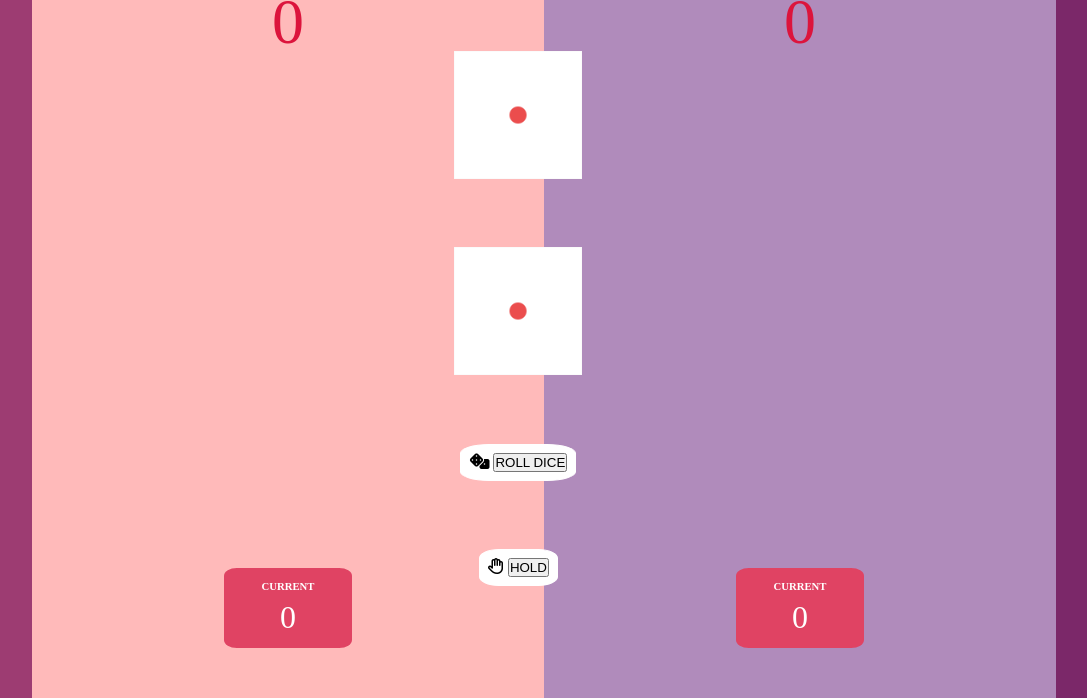
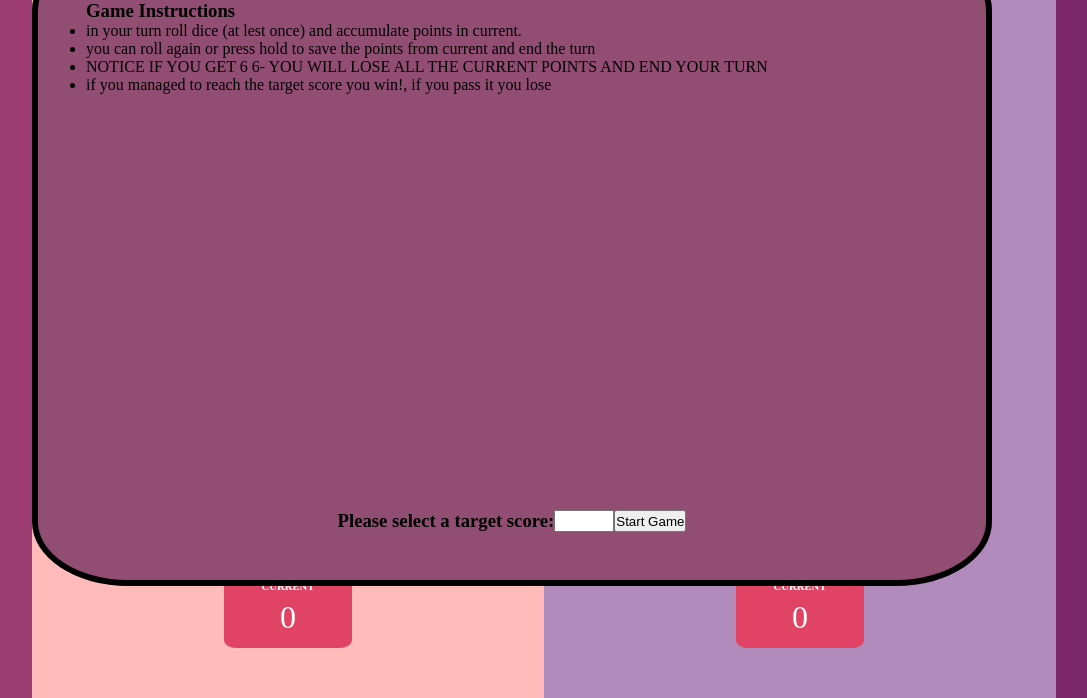
Before and after one commit to dontlooktohard/dice-game, a plain HTML site: page index.html in a window 1280 px wide. Shown: the part 102-800 px from the top of the page, without its empty margins (96-1183 px from the left). Drawn offline with Linux system fonts and the light colour scheme.

Commit message:
added the menu

```diff
--- a/game.js
+++ b/game.js
@@ -1,11 +1,17 @@
 let currentScore =0
 const holdBtn = document.querySelector('#hold');
+const newGame = document.querySelector('#newGame');
+const startGame = document.querySelector('#startGame');
 let isPlayerOne = false
 let totalScorePlayerOne = 0 ;
 let totalScorePlayerTwo = 0 ;
 
 
-
+startGame.addEventListener("click", function() {
+  let target = document.querySelector('#textInput').value;
+  target = targetScore;
+  document.getElementById("gameMenu").display = "none";
+  })
 
 
 function generateNumber() {
@@ -31,6 +37,9 @@ function generateNumber() {
         current.textContent = currentScore;
         isPlayerOne = !isPlayerOne
       }
+      if (totalScorePlayerOne > targetScore) {
+        prompt('playerTwo wins the game 🤴')
+      }
     }
     else {
       currentScore += randomNumber + randomNumber2;
@@ -41,10 +50,13 @@ function generateNumber() {
         current.textContent = currentScore;
         isPlayerOne = !isPlayerOne
       }
+      if (totalScorePlayerTwo > targetScore) {
+        prompt('playerOne wins the game 🤴')
+      }
     }
   });
 
-
+  // hold event
 holdBtn.addEventListener("click", function() {
 if (isPlayerOne) {
     totalScorePlayerOne += currentScore;
@@ -62,3 +74,13 @@ let current = document.querySelectorAll('.score-box')
     currentScore = 0 ;
     isPlayerOne = !isPlayerOne
 })
+
+newGame.addEventListener("click", function() {
+  let current = document.querySelectorAll('.score-box')
+   current[0].textContent =0;
+   current[1].textContent =0;
+    currentScore = 0 ;
+    document.querySelectorAll('.score')[0].textContent =0;
+    document.querySelectorAll('.score')[1].textContent =0;
+    isPlayerOne = !isPlayerOne
+})
--- a/index.html
+++ b/index.html
@@ -34,7 +34,8 @@
         <div id="fun">
             <div class="show">
                 <i class="fa-solid fa-arrows-rotate"></i>
-                NEW GAME</div>
+                <button id="newGame">NEW GAME</button>
+            </div>
             <img class="img-one myImage" src="./assets/dice-1.png"></img>
             <img class="img-two myImage-two" src="./assets/dice-1.png"></img>
             <div class="show">
@@ -47,6 +48,22 @@
             </div>
         </div>
     </div>
+    <div id="gameMenu">
+        <div class="rules">
+            <h3>Game Instructions</h3>
+            <ul>
+                <li>in your turn roll dice (at lest once) and accumulate points in current. </li>
+                <li>you can roll again or press hold to save the points from current and end the turn </li>
+                <li>NOTICE IF YOU GET 6 6- YOU WILL LOSE ALL THE CURRENT POINTS AND END YOUR TURN </li>
+                <li>if you managed to reach the target score you win!, if you pass it you lose </li>
+            </ul>
+        </div>
+        <div class="target">
+            <h3>Please select a target score:</h3>
+            <input type="number"  min="50" max="100" id="textInput">
+            <button type="submit" value="show layer" id="startGame">Start Game</button>
+        </div>
+    </div>
     <script src="game.js"></script>
 </body>
 </html>
--- a/style.css
+++ b/style.css
@@ -96,3 +96,28 @@ img{
     width: 8rem;
     height: 8rem;
 }
+
+
+#gameMenu{
+    z-index: 20;
+    background-color: #924d73;
+    display: flex;
+    flex-direction: column;
+    height: 40rem;
+    width: 60rem;
+    position: absolute;
+    left: 10%;
+    top: 3rem;
+    height: 80%;
+    border: 6px solid black;
+    border-radius: 10%;
+    padding: 3rem;
+    justify-content: space-between;
+}
+#gameMenu .target{
+    display: flex;
+    justify-content: center;
+}
+#gameMenu .rules{
+    list-style: circle;
+}
```
